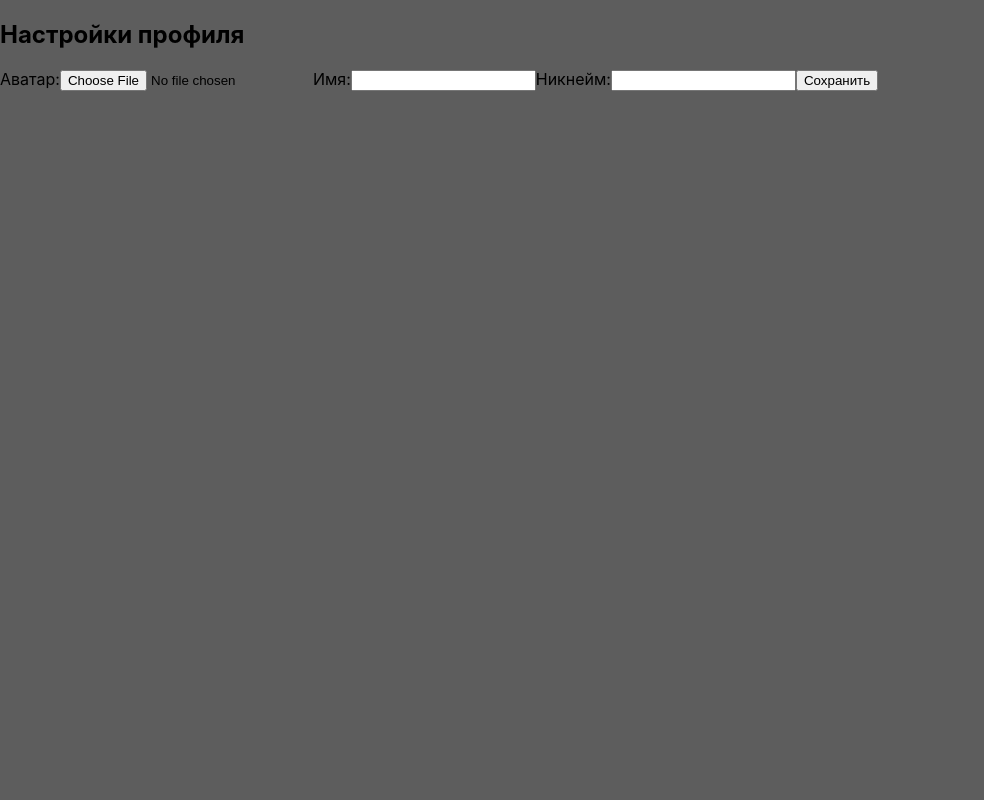
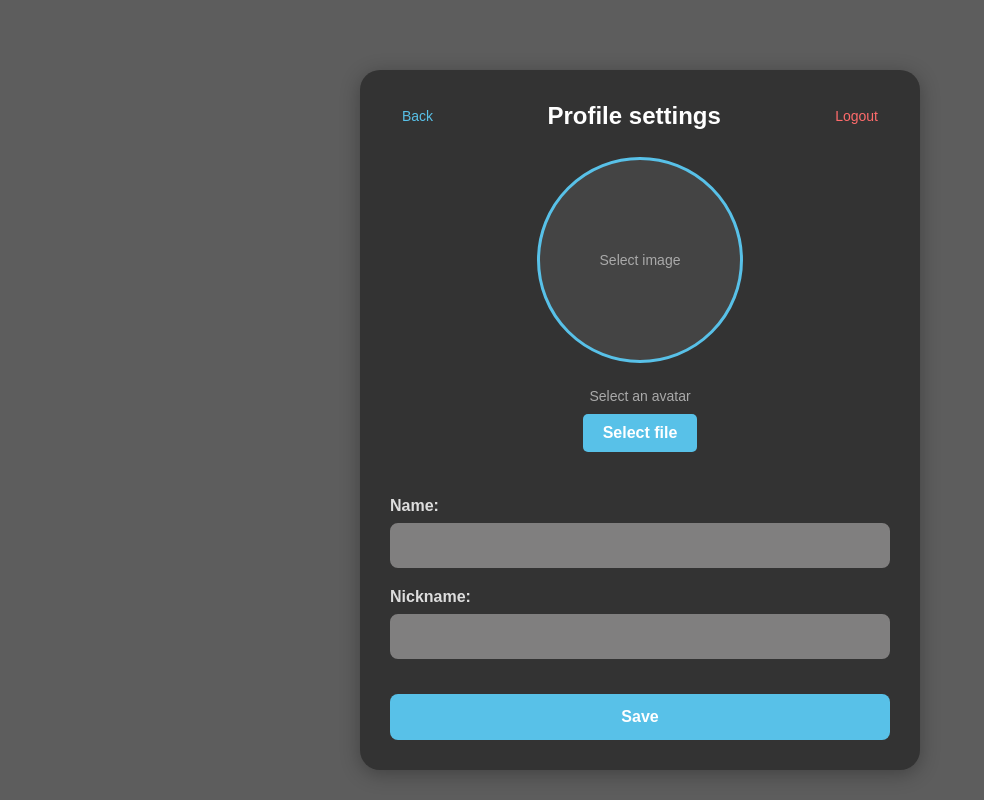
Before and after one commit to voin12K/PortfolioChat_FE, a React (Create React App) app in the folder chat-frontend/: page /profile in a window 1280 px wide. Shown: the whole page, without its empty margins (0-984 px from the left). Built offline with nearby package versions, Linux system fonts and the light colour scheme; no server answers; sample sign-in values are in the browser's storage.

Commit message:
feat: integrate AuthProvider in App component; enhance Profile component with avatar upload and error handling; add userId storage on login

```diff
--- a/chat-frontend/src/App.js
+++ b/chat-frontend/src/App.js
@@ -1,6 +1,6 @@
 import "./App.css";
 import { Routes, Route } from "react-router-dom";
-
+import { AuthProvider } from '../src/context/AuthContext';
 import { ProtectedRoute, AuthRoute } from "./components/ProtectedRoute";
 import Auth from "./components/auth/auth";
 import Home from "./components/home/home";
@@ -9,6 +9,7 @@ import Profile from "./components/profile/profile";
 
 export default function App() {
   return (
+    <AuthProvider>
       <Routes>
         <Route
           path="/"
@@ -39,5 +40,6 @@ export default function App() {
           }
         />
       </Routes>
+    </AuthProvider>
   );
 }
--- a/chat-frontend/src/components/profile/profile.jsx
+++ b/chat-frontend/src/components/profile/profile.jsx
@@ -1,4 +1,6 @@
 import React, { useState, useEffect } from 'react';
+import { Toaster, toast } from 'sonner';
+import { useNavigate } from 'react-router-dom';
 import './profile.scss';
 
 export default function Profile() {
@@ -6,7 +8,7 @@ export default function Profile() {
     const [username, setUsername] = useState('');
     const [avatar, setAvatar] = useState(null);
     const [preview, setPreview] = useState('');
-    const [message, setMessage] = useState('');
+    const navigate = useNavigate();
 
     useEffect(() => {
         fetch('http://localhost:5000/api/auth/me', {
@@ -21,13 +23,25 @@ export default function Profile() {
         .then(data => {
             setName(data.name || '');
             setUsername(data.username || '');
-            setPreview(data.profileImage || '');
+            if (data.profileImage) {
+                setPreview(data.profileImage);
+            }
         })
-        .catch(err => console.error('Error loading profile:', err));
+        .catch(err => {
+            console.error('Error loading profile:', err);
+            toast.error('Failed to load profile');
+        });
     }, []);
 
     const handleAvatarChange = (e) => {
         const file = e.target.files[0];
+        if (!file) return;
+
+        if (!file.type.startsWith('image/')) {
+            toast.error('Please select an image file');
+            return;
+        }
+
         setAvatar(file);
         setPreview(URL.createObjectURL(file));
     };
@@ -50,29 +64,67 @@ export default function Profile() {
 
             const result = await res.json();
             if (!res.ok) {
-                setMessage(result.error || 'Profile update error');
+                toast.error(result.error || 'Profile update error');
             } else {
-                setMessage('Profile updated successfully!');
+                toast.success('Profile updated successfully!');
             }
         } catch (error) {
             console.error('Sending error:', error);
-            setMessage('There was an error updating your profile.');
+            toast.error('There was an error updating your profile.');
         }
+    };
+
+
+    const handleLogout = () => {
+        localStorage.removeItem('token');
+        navigate('/auth');
+        toast.success('You have been logged out');
     };
 
     return (
         <div className="profile">
-            <h2>Настройки профиля</h2>
+            <Toaster position="top-center" richColors />
             <form onSubmit={handleSubmit} className="profile-form">
+                <div className="profile-header">
+                    <button
+                        type="button"
+                        className="back-button"
+                        onClick={() => navigate('/')}
+                    >
+                        Back
+                    </button>
+                    <h2>Profile settings</h2>
+                    <button
+                        type="button"
+                        className="logout-button"
+                        onClick={handleLogout}
+                    >
+                        Logout
+                    </button>
+                </div>
                 <div className="avatar-preview">
-                    {preview && <img src={preview} alt="Avatar" />}
+                    {preview ? (
+                        <img src={preview} alt="Аватар" />
+                    ) : (
+                        <div className="avatar-placeholder">
+                            <span>Select image</span>
+                        </div>
+                    )}
+                </div>
+                <div className="file-upload-wrapper">
+                    <span className="file-upload-text">Select an avatar</span>
+                    <label className="file-upload-button">
+                        Select file
+                        <input
+                            type="file"
+                            onChange={handleAvatarChange}
+                            accept="image/*"
+                            className="file-upload-input"
+                        />
+                    </label>
                 </div>
                 <label>
-                    Аватар:
-                    <input type="file" onChange={handleAvatarChange} />
-                </label>
-                <label>
-                    Имя:
+                    Name:
                     <input
                         type="text"
                         value={name}
@@ -80,15 +132,14 @@ export default function Profile() {
                     />
                 </label>
                 <label>
-                    Никнейм:
+                    Nickname:
                     <input
                         type="text"
                         value={username}
                         onChange={(e) => setUsername(e.target.value)}
                     />
                 </label>
-                <button type="submit">Сохранить</button>
-                {message && <p className="message">{message}</p>}
+                <button type="submit">Save</button>
             </form>
         </div>
     );
--- a/chat-frontend/src/components/profile/profile.scss
+++ b/chat-frontend/src/components/profile/profile.scss
@@ -0,0 +1,183 @@
+.profile {
+    display: flex;
+    flex-direction: column;
+    align-items: center;
+    justify-content: center;
+    min-height: 100vh;
+    padding: 20px;
+    font-family: Arial, sans-serif;
+
+
+    .profile-form {
+        width: 100%;
+        max-width: 500px;
+        padding: 30px;
+        background-color: #333333;
+        border-radius: 20px;
+        box-shadow: 0 4px 20px rgba(0, 0, 0, 0.3);
+
+        .profile-header {
+            display: flex;
+            justify-content: space-between;
+            align-items: center;
+            margin-bottom: 25px;
+            position: relative;
+
+            h2 {
+                margin: 0;
+                color: #fff;
+                font-size: 24px;
+                flex-grow: 1;
+                text-align: center;
+            }
+
+            .back-button, .logout-button {
+                background: none;
+                border: none;
+                color: #58C1E8;
+                cursor: pointer;
+                padding: 8px 12px;
+                font-size: 14px;
+                border-radius: 5px;
+                transition: all 0.3s ease;
+                display: flex;
+                align-items: center;
+
+                &:hover {
+                    background-color: rgba(88, 193, 232, 0.1);
+                    transform: translateY(-1px);
+                }
+            }
+
+            .logout-button {
+                color: #ff6b6b;
+
+                &:hover {
+                    background-color: rgba(255, 107, 107, 0.1);
+                }
+            }
+        }
+
+        .avatar-preview {
+            width: 200px;
+            height: 200px;
+            margin: 0 auto 25px;
+            border-radius: 50%;
+            overflow: hidden;
+            border: 3px solid #58C1E8;
+            display: flex;
+            align-items: center;
+            justify-content: center;
+            background-color: #444;
+            position: relative;
+            transition: all 0.3s ease;
+
+            &:hover {
+                transform: scale(1.02);
+                box-shadow: 0 0 15px rgba(88, 193, 232, 0.3);
+            }
+
+            img {
+                width: 100%;
+                height: 100%;
+                object-fit: cover;
+            }
+
+            .avatar-placeholder {
+                color: #aaa;
+                text-align: center;
+                font-size: 14px;
+            }
+        }
+
+        .file-upload-wrapper {
+            margin-bottom: 25px;
+            text-align: center;
+
+            .file-upload-text {
+                display: block;
+                margin-bottom: 10px;
+                color: #aaa;
+                font-size: 14px;
+            }
+
+            .file-upload-button {
+                position: relative;
+                padding: 10px 20px;
+                background-color: #58C1E8;
+                color: white;
+                border-radius: 5px;
+                cursor: pointer;
+                display: inline-block;
+                transition: all 0.3s ease;
+                font-weight: bold;
+
+                &:hover {
+                    background-color: #3ea1c5;
+                    transform: translateY(-2px);
+                    box-shadow: 0 4px 8px rgba(0, 0, 0, 0.2);
+                }
+            }
+
+            .file-upload-input {
+                position: absolute;
+                top: 0;
+                left: 0;
+                width: 100%;
+                height: 100%;
+                opacity: 0;
+                cursor: pointer;
+            }
+        }
+
+        label {
+            display: block;
+            margin-bottom: 20px;
+            color: #ddd;
+            font-weight: bold;
+
+            input {
+                width: 100%;
+                padding: 12px 15px;
+                margin-top: 8px;
+                border: 2px solid #807F7F;
+                border-radius: 8px;
+                box-sizing: border-box;
+                background: #807F7F;
+                color: #fff;
+                font-size: 15px;
+                transition: all 0.3s ease;
+
+                &:focus {
+                    outline: none;
+                    border-color: #58C1E8;
+                    box-shadow: 0 0 0 3px rgba(88, 193, 232, 0.2);
+                }
+            }
+        }
+
+        button[type="submit"] {
+            width: 100%;
+            padding: 14px;
+            background-color: #58C1E8;
+            color: white;
+            border: none;
+            border-radius: 8px;
+            cursor: pointer;
+            font-size: 16px;
+            font-weight: bold;
+            margin-top: 15px;
+            transition: all 0.3s ease;
+
+            &:hover {
+                background-color: #3ea1c5;
+                transform: translateY(-2px);
+                box-shadow: 0 4px 12px rgba(0, 0, 0, 0.2);
+            }
+
+            &:active {
+                transform: translateY(0);
+            }
+        }
+    }
+}
--- a/chat-frontend/src/components/ui/sap/profileb/profileb.jsx
+++ b/chat-frontend/src/components/ui/sap/profileb/profileb.jsx
@@ -1,12 +1,23 @@
 import React from "react";
+import { useNavigate } from "react-router-dom";
+import { ReactComponent as SettingsIcon } from "../../../../assets/icons/settings.svg";
 import "./profileb.scss";
 
+export default function ProfileB() {
+    const navigate = useNavigate();
 
-export default function ProfileB() {
+    const handleProfileClick = () => {
+        navigate('/profile');
+    };
 
     return (
         <div className="profileb">
-
+            <button
+                className="profileb__icon-button"
+                onClick={handleProfileClick}
+            >
+                <SettingsIcon className="profileb__icon"/>
+            </button>
         </div>
     );
 }
--- a/chat-frontend/src/components/ui/sap/profileb/profileb.scss
+++ b/chat-frontend/src/components/ui/sap/profileb/profileb.scss
@@ -1,4 +1,4 @@
-.profile {
+.profileb {
     &__icon-button {
         background: none;
         border: none;
--- a/chat-frontend/src/components/ui/sap/sap.scss
+++ b/chat-frontend/src/components/ui/sap/sap.scss
@@ -4,4 +4,5 @@
     background-color: #333333;
     display: flex;
     align-items: center;
+    justify-content: space-between;
 }
--- a/chat-frontend/src/components/ui/sign/signIn/signin.jsx
+++ b/chat-frontend/src/components/ui/sign/signIn/signin.jsx
@@ -51,6 +51,12 @@ const handleSubmit = async (e) => {
                                  "Incorrect email or password";
             toast.error(errorMessage);
             return;
+        }
+
+        if (data.user && data.user._id) {
+            localStorage.setItem("userId", data.user._id);
+        } else {
+            console.warn("userId is missing in login response", data);
         }
 
         login(data.token);
```
Also changed, not shown: chat-frontend/src/components/ui/peoples/people.jsx (+11 -5 lines), 1 other file (tests, documents, lock files or other folders). Lines whose indentation alone changed are shown as unchanged.
